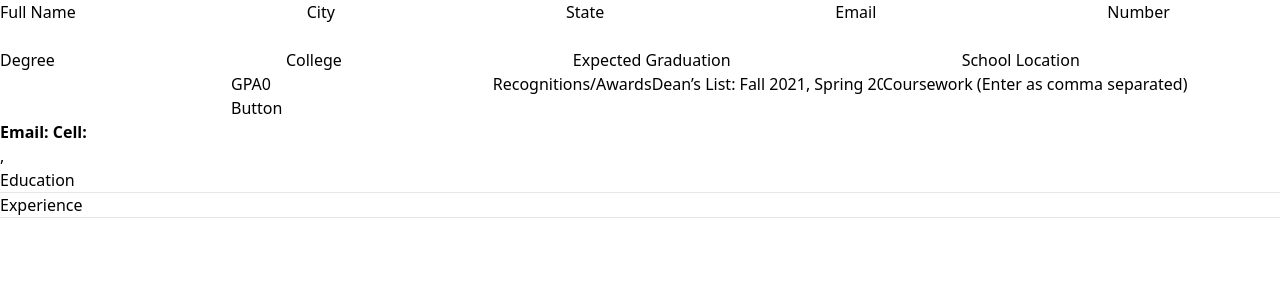
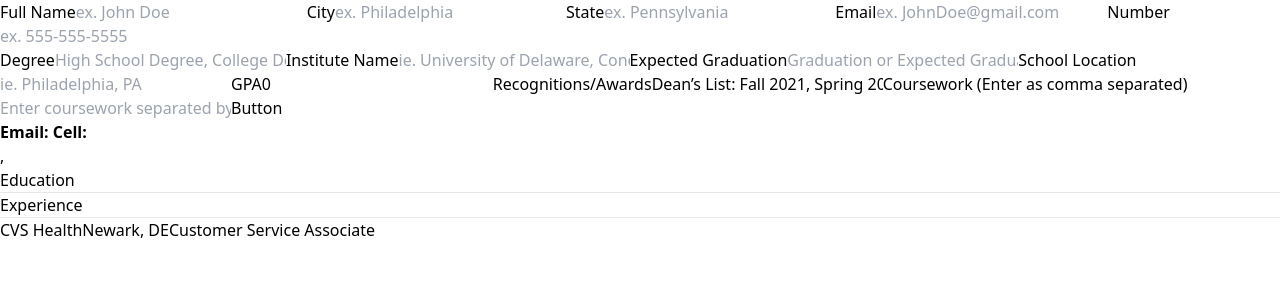
Before and after one commit to thekevinchau/ResumeGenerator, a React (Vite) app: page / in a window 1280 px wide. Shown: the top 300 px of the page. Built offline with nearby package versions, Linux system fonts and the light colour scheme.

Commit message:
Created Experience component and added state variables

```diff
--- a/src/App.tsx
+++ b/src/App.tsx
@@ -3,6 +3,7 @@ import { HeaderSection } from "./components/HeaderSection";
 import { HeaderForms } from "./components/HeaderForms";
 import { EducationSection } from "./components/EducationSection";
 import EducationForms from "./components/EducationForms";
+import { ExperienceSection } from "./components/ExperienceSection";
 
 interface EducationInfo {
   degree: string;
@@ -45,12 +46,20 @@ export default function App() {
   })
 
   const [educationArray, setEducationArray] = useState<EducationInfo[]>([]);
+
+
+  /*
+  @brief: A callback function that adds the Education to an array of all Education, and clears the fields upon submission.
+  @param: Nothing
+  @functionality: Adds the current education to an array. Creates an empty object similar to the Education object, and is stored upon submission
+  @return: Nothing
+  */
   const addEducation = () => {
     //empty out the educationInfo upon submission
-    //const resetSubmission = {degree: "", college: "", expectedGrad: "", location: "", gpa: 0.0, recognitions: ['Dean’s List: Fall 2021, Spring 2022, Fall 2022, Spring 2023, Fall 2023', 'UD Presidential Scholarship'], courseWork: ''}
+    const resetSubmission = {degree: "", college: "", expectedGrad: "", location: "", gpa: 0.0, recognitions: ['Dean’s List: Fall 2021, Spring 2022, Fall 2022, Spring 2023, Fall 2023', 'UD Presidential Scholarship'], courseWork: ''}
     setEducationArray([...educationArray, educationInfo])
+    setEducationInfo(resetSubmission);
   }
-  console.log(educationArray);
   /*
   @brief: A callback function that changes educationInfo fields based on input from EducationForm.tsx
   @param: Event that fires upon key inputs to input box
@@ -62,10 +71,19 @@ export default function App() {
     setEducationInfo({...educationInfo, [name]: value})
   }
 
+  const [experience, setExperience] = useState({
+    company: "CVS Health",
+    location: "Newark, DE",
+    title: "Customer Service Associate",
+    startDate: "March 2023",
+    endDate: "",
+    currentEmployee: true,
+  })
+
 
   return <div className="w-screen h-screen flex justify-around items-start bg-slate-500 font-serif">
 
-    <div className="w-1/2 h-full flex flex-col border">
+    <div className="w-1/2 h-1/2 flex flex-col border">
       <HeaderForms handleFormInput={handlePersonalInfoChange} headerInfo={personalInfo}></HeaderForms>
       <EducationForms handleSubmission={addEducation} handleInput={handleEducationInfo} educationInfo={educationInfo}></EducationForms>
     </div>
@@ -73,11 +91,16 @@ export default function App() {
 
       <div className="ml-10 mr-10">
         <HeaderSection name={personalInfo.name} state={personalInfo.state} city={personalInfo.city} email={personalInfo.email} number={personalInfo.number}></HeaderSection>
-        <p className="text-center">Education</p>
-        <hr></hr>
+
+        <p className="text-center mb-2">Education</p>
+        <hr className="h-px mb-2 bg-gray-200 border-0 dark:bg-gray-700"></hr>
+
         {educationArray.map((education: EducationInfo, index: number) => <EducationSection key={index} educationInfo={education}></EducationSection>)}
-        <p className="text-center">Experience</p>
-        <hr></hr>
+
+        <p className="text-center mb-2">Experience</p>
+        <hr className="h-px mb-2 bg-gray-200 border-0 dark:bg-gray-700"></hr>
+
+        <ExperienceSection experienceInfo={experience}></ExperienceSection>
       </div>
     </div>
   </div>
--- a/src/components/EducationForms.tsx
+++ b/src/components/EducationForms.tsx
@@ -26,25 +26,25 @@ export default function EducationForms({handleInput, educationInfo, handleSubmis
 
     return <form className="flex flex-col" onSubmit={handleButtonClick}>
         <label>Degree</label>
-        <input name="degree" value={educationInfo.degree} onChange={handleInput} required></input>
+        <input name="degree" value={educationInfo.degree} onChange={handleInput} required placeholder="High School Degree, College Degree, GED, etc."></input>
 
-        <label>College</label>
-        <input name="college" value={educationInfo.college} onChange={handleInput} required></input>
+        <label>Institute Name</label>
+        <input name="college" value={educationInfo.college} onChange={handleInput} required placeholder="ie. University of Delaware, Concord High School"></input>
 
         <label>Expected Graduation</label>
-        <input name="expectedGrad" value={educationInfo.expectedGrad} onChange={handleInput} required></input>
+        <input name="expectedGrad" value={educationInfo.expectedGrad} onChange={handleInput} required placeholder="Graduation or Expected Graduation Date"></input>
 
         <label>School Location</label>
-        <input name="location" value={educationInfo.location} onChange={handleInput} required></input>
+        <input name="location" value={educationInfo.location} onChange={handleInput} required placeholder="ie. Philadelphia, PA"></input>
 
         <label>GPA</label>
-        <input name="gpa" value={educationInfo.gpa} onChange={handleInput}></input>
+        <input name="gpa" value={educationInfo.gpa} onChange={handleInput} placeholder="ie. 3.95"></input>
 
         <label>Recognitions/Awards</label>
         <input name="recognitions" value={educationInfo.recognitions} onChange={handleInput}></input>
 
         <label>Coursework (Enter as comma separated)</label>
-        <input name="courseWork" value={educationInfo.courseWork} onChange={handleInput}></input>
+        <input name="courseWork" value={educationInfo.courseWork} onChange={handleInput} placeholder="Enter coursework separated by commas"></input>
         <button type="submit">Button</button>
 
 
--- a/src/components/EducationSection.tsx
+++ b/src/components/EducationSection.tsx
@@ -7,7 +7,8 @@ interface EducationProps{
         gpa: number,
         recognitions: string[],
         courseWork: string,
-    }
+    },
+    key: number,
 
 }
 
@@ -26,7 +27,7 @@ export function EducationSection({educationInfo}: EducationProps){
         <div className="ml-8 text-[0.75rem]">
             {educationInfo.recognitions.map((award: string) => <li>{award}</li>)}
         </div>
-        <b>Relevant Coursework: </b>{educationInfo.courseWork}
+        {educationInfo.courseWork !== "" && <span><b>Relevant Coursework: </b>{educationInfo.courseWork}</span>}
 
 
 
--- /dev/null
+++ b/src/components/ExperienceSection.tsx
@@ -0,0 +1,19 @@
+interface ExperienceProps{
+    experienceInfo: {
+        company: string,
+        location: string,
+        title: string,
+        startDate: string,
+        endDate: string,
+        currentEmployee: boolean,
+    }
+}
+
+export function ExperienceSection({experienceInfo}: ExperienceProps){
+    return <div>
+        {experienceInfo.company}
+        {experienceInfo.location}
+        {experienceInfo.title}
+    </div>
+
+}
--- a/src/components/HeaderForms.tsx
+++ b/src/components/HeaderForms.tsx
@@ -14,19 +14,19 @@ export function HeaderForms({handleFormInput, headerInfo}: HeaderFormsProps){
     return <div className="flex flex-col">
         <form className="flex flex-col">
             <label>Full Name</label>
-            <input type="text"name="name" onChange={handleFormInput} value={headerInfo.name}></input>
+            <input type="text"name="name" onChange={handleFormInput} value={headerInfo.name} required placeholder="ex. John Doe"></input>
 
             <label>City</label>
-            <input type="text"name="city" onChange={handleFormInput} value={headerInfo.city}></input>
+            <input type="text"name="city" onChange={handleFormInput} value={headerInfo.city} required placeholder="ex. Philadelphia"></input>
 
             <label>State</label>
-            <input type="text"name="state" onChange={handleFormInput} value={headerInfo.state}></input>
+            <input type="text"name="state" onChange={handleFormInput} value={headerInfo.state} required placeholder="ex. Pennsylvania"></input>
 
             <label>Email</label>
-            <input type="text"name="email" onChange={handleFormInput} value={headerInfo.email}></input>
+            <input type="text"name="email" onChange={handleFormInput} value={headerInfo.email} required placeholder="ex. JohnDoe@gmail.com"></input>
 
             <label>Number</label>
-            <input type="text"name="number" onChange={handleFormInput} value={headerInfo.number}></input>
+            <input type="text"name="number" onChange={handleFormInput} value={headerInfo.number} required placeholder="ex. 555-555-5555"></input>
         </form>
     </div>
 }
```
